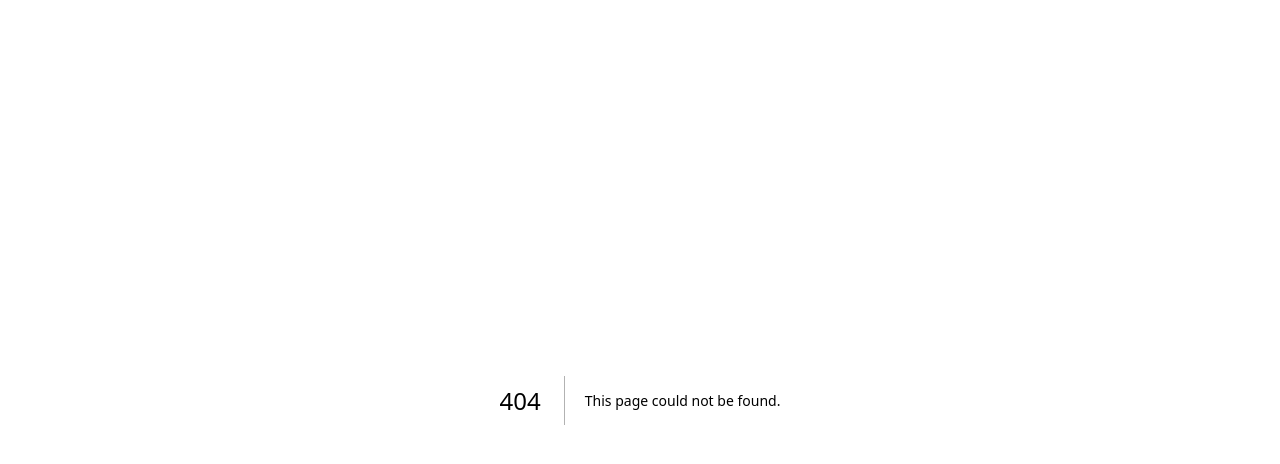
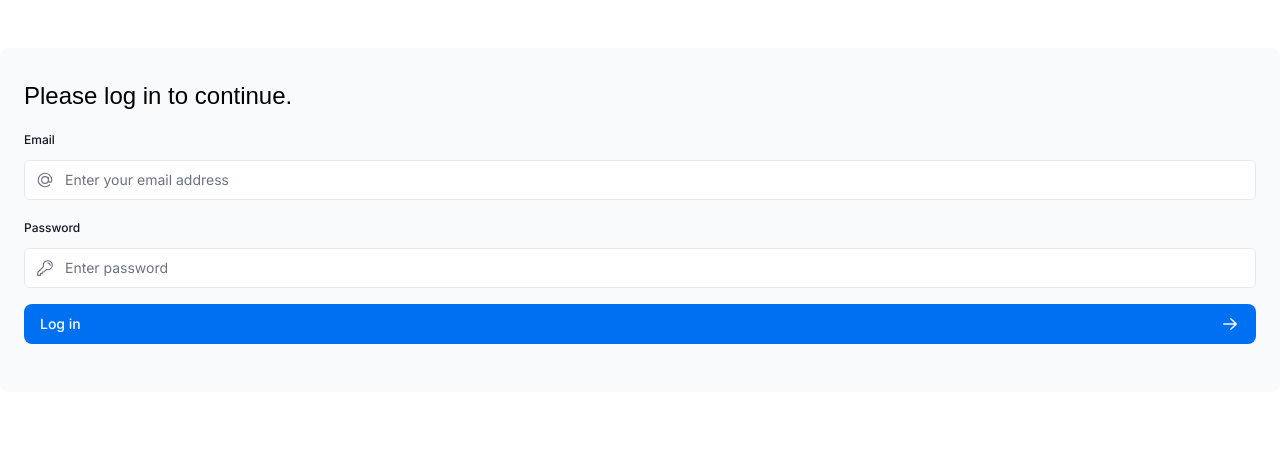
Before and after one commit to DarkJutsu/app-router-course-nextjs, a Next.js app: page /login in a window 1280 px wide. Before the commit this address had no page. Shown: the top 464 px of the page. Built offline with nearby package versions, Linux system fonts and the light colour scheme; a web font is replaced by a local one.

Commit message:
feat(app/login):add LoginPage component with logo and login form

```diff
--- /dev/null
+++ b/app/login/page.tsx
@@ -0,0 +1,20 @@
+import { Suspense } from 'react';
+import AcmeLogo from '../ui/acme-logo';
+import LoginForm from '../ui/login-form';
+
+export default function LoginPage() {
+  return (
+    <main>
+      <div>
+        <div>
+          <div>
+            <AcmeLogo />
+          </div>
+        </div>
+        <Suspense>
+          <LoginForm />
+        </Suspense>
+      </div>
+    </main>
+  );
+}
```
